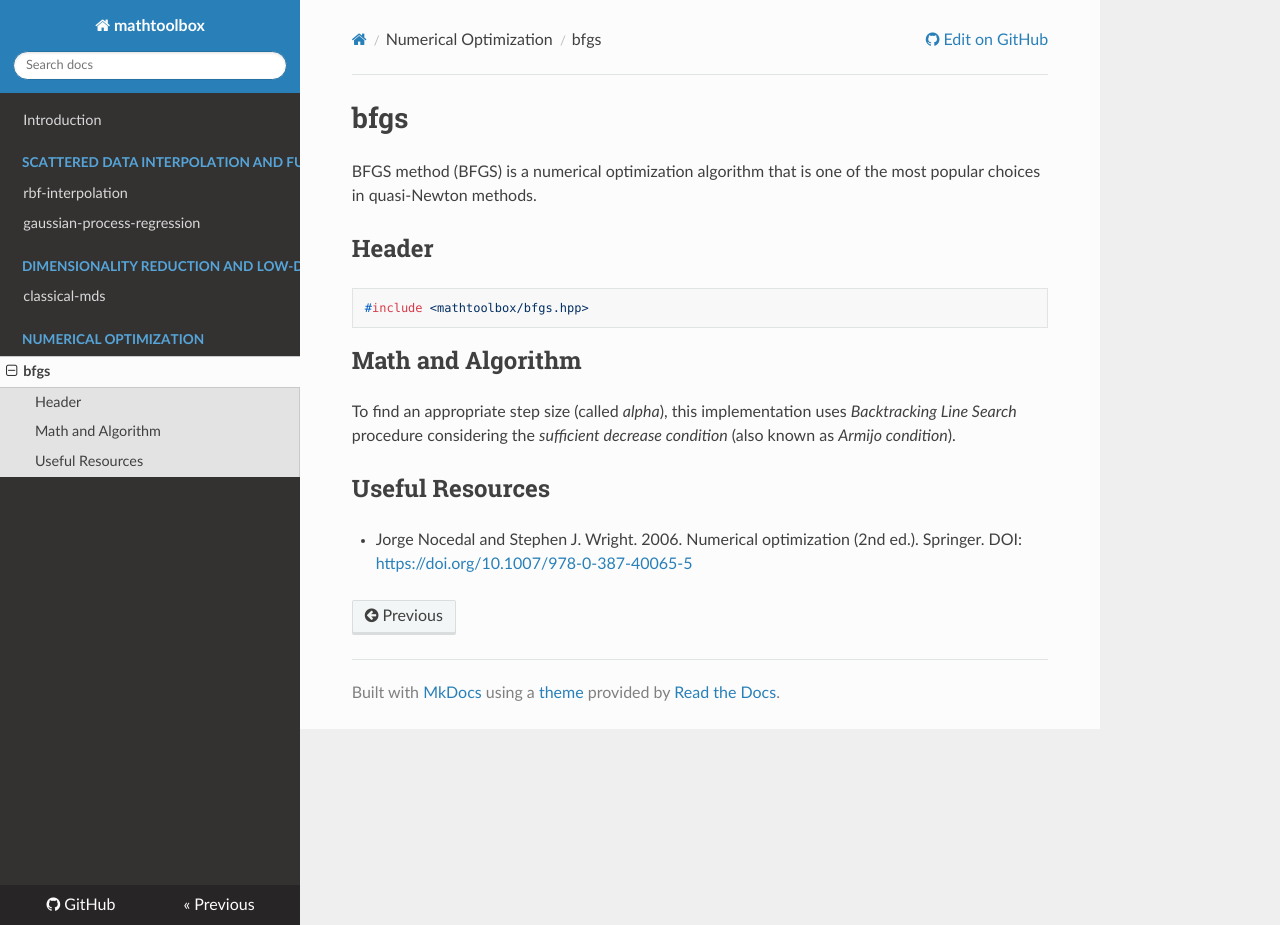
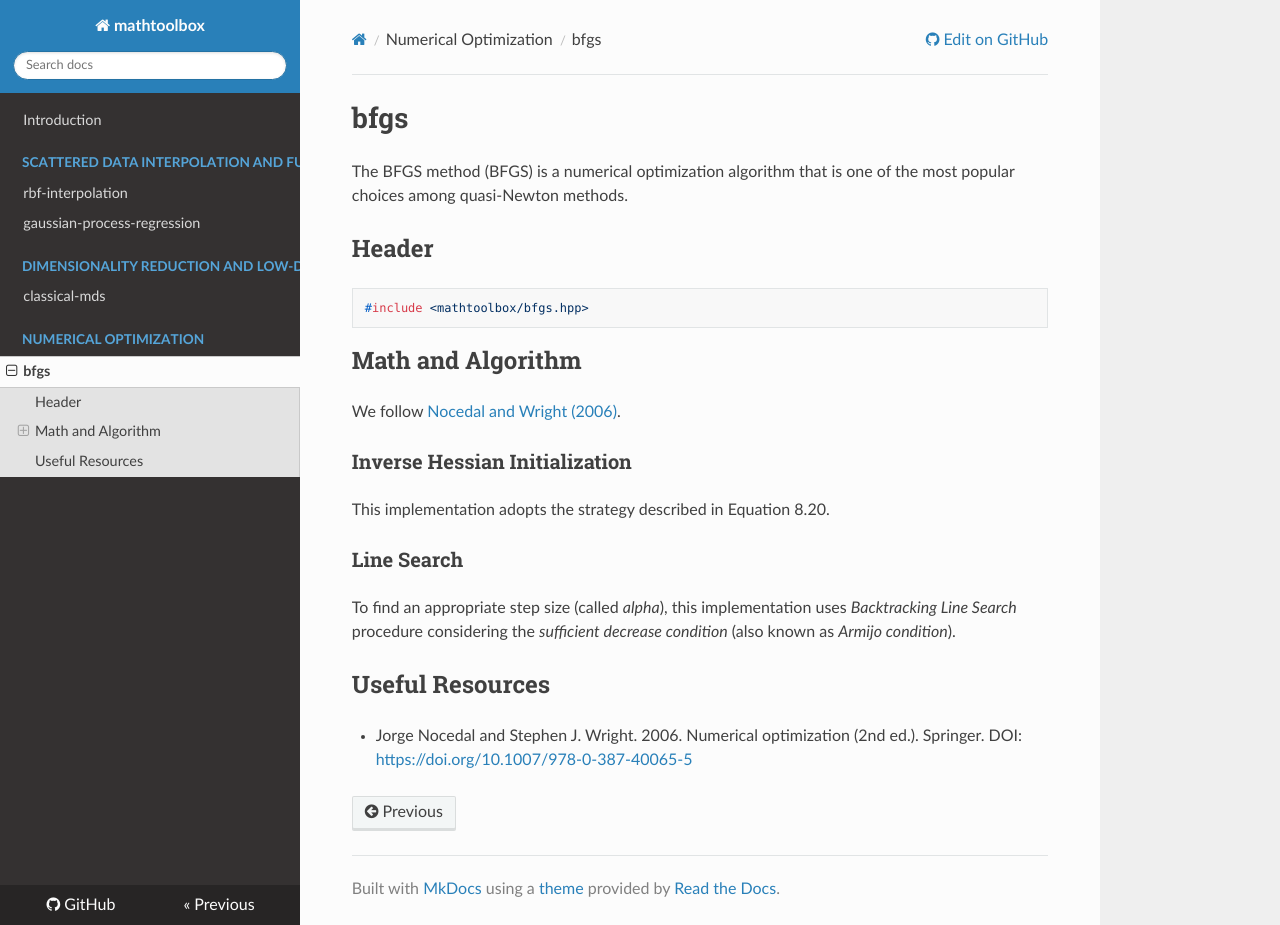
Before and after one commit to yuki-koyama/mathtoolbox, an MkDocs documentation site: the page built from docs/bfgs.md, in a window 1280 px wide and 925 px high. Built offline with MkDocs 1.6.1, drawn with Linux system fonts in a browser that asks for light colours; nearby versions of some CDN libraries; old or Windows-style settings are respelled for this version of MkDocs.

Commit message:
Update the docs

```diff
--- a/docs/bfgs.md
+++ b/docs/bfgs.md
@@ -1,6 +1,6 @@
 # bfgs
 
-BFGS method (BFGS) is a numerical optimization algorithm that is one of the most popular choices in quasi-Newton methods.
+The BFGS method (BFGS) is a numerical optimization algorithm that is one of the most popular choices among quasi-Newton methods.
 
 ## Header
 
@@ -10,6 +10,14 @@ BFGS method (BFGS) is a numerical optimization algorithm that is one of the most
 
 ## Math and Algorithm
 
+We follow [Nocedal and Wright (2006)](https://doi.org/10.1007/978-0-387-40065-5).
+
+### Inverse Hessian Initialization
+
+This implementation adopts the strategy described in Equation 8.20.
+
+### Line Search
+
 To find an appropriate step size (called _alpha_), this implementation uses _Backtracking Line Search_ procedure considering the _sufficient decrease condition_ (also known as _Armijo condition_).
 
 ## Useful Resources
```
